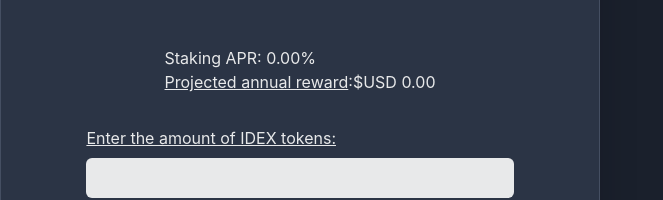
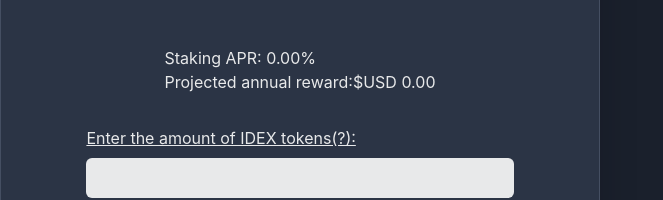
Before and after one commit to nardis556/replicator-calc, a Next.js app: page /Calculator in a window 1280 px wide. Shown: the part 306-506 px from the top of the page, without its empty margins (0-663 px from the left). Built offline with nearby package versions, Linux system fonts and the light colour scheme; no server answers.

Commit message:
asdadasdadasdasdasdasdsada

```diff
--- a/pages/Calculator.tsx
+++ b/pages/Calculator.tsx
@@ -177,14 +177,9 @@
       <Box color="white">
         <Text>Staking APR: {APR.toFixed(2)}%</Text>
         <Text display="inline-flex" alignItems="center">
-          <Tooltip
-            label="This is a rough estimate of the annual USD reward, based on the current 24-hour trading volume and the current volume ratio. Please note that actual rewards may vary due to changes in trading volumes and other factors."
-            aria-label="A tooltip"
-          >
-            <Text as="span" textDecoration="underline">
-              Projected annual reward
-            </Text>
-          </Tooltip>{" "}
+          <Text as="span">
+            Projected annual reward
+          </Text>
           {":$USD "}
           {projectedAnnualReward.toFixed(2)}
         </Text>
@@ -197,7 +192,7 @@
             aria-label="A tooltip"
           >
             <Text as="span" textDecoration="underline">
-              Enter the amount of IDEX tokens:
+              Enter the amount of IDEX tokens(?):
             </Text>
           </Tooltip>
         </Text>
```
